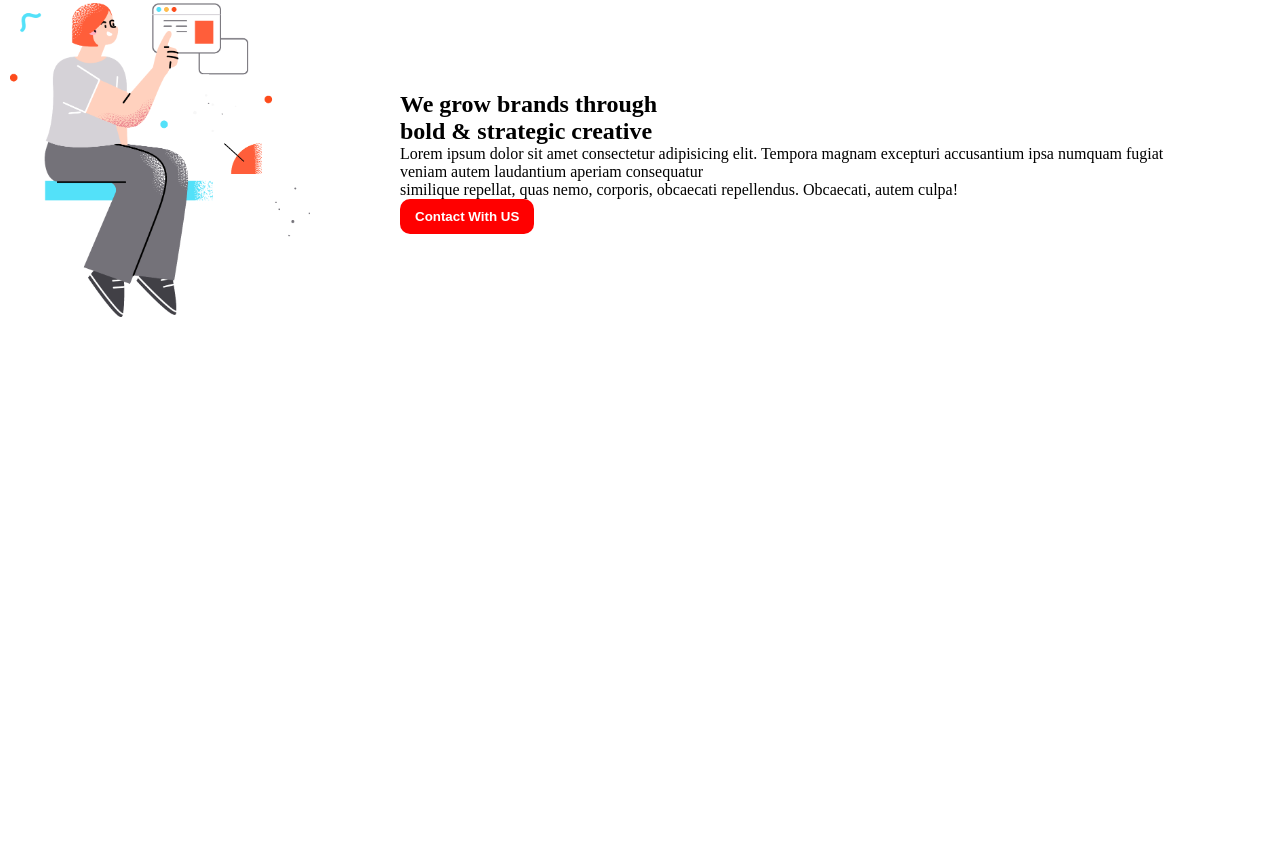
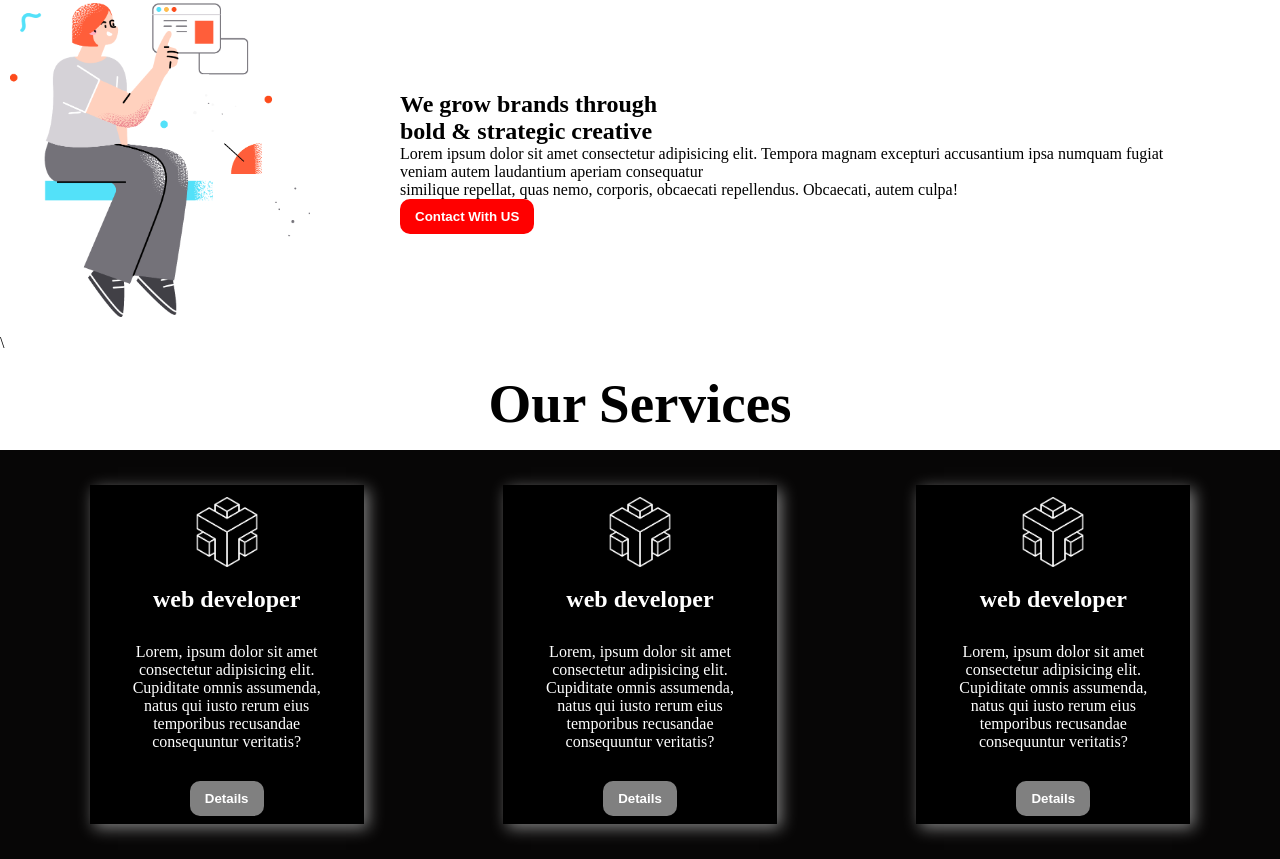
Before and after one commit to AlAminii/create-website, a plain HTML site: page index.html in a window 1280 px wide. Shown: the part 975-1834 px from the top of the page. Before the commit the page ends 1309 px from the top, so only its background shows below. Drawn offline with Linux system fonts and the light colour scheme.

Commit message:
final commit

```diff
--- a/index.html
+++ b/index.html
@@ -54,6 +54,30 @@
         </div>
     </div>
    </section>
+   <!-- service section -->\
+   <section>
+    <h1 class="about-title">Our Services</h1>
+    <div class="services-content">
+    <div class="box">
+        <img class="icon" src="./imag/icon/0.png" alt="">
+        <h1 class="hl">web developer</h1>
+        <p class="pl">Lorem, ipsum dolor sit amet consectetur adipisicing elit. Cupiditate omnis assumenda, natus qui iusto rerum eius temporibus recusandae consequuntur veritatis?</p>
+        <button class="btn btn-box">Details</button>
+    </div>
+    <div class="box">
+        <img class="icon" src="./imag/icon/0.png" alt="">
+        <h1 class="hl">web developer</h1>
+        <p class="pl">Lorem, ipsum dolor sit amet consectetur adipisicing elit. Cupiditate omnis assumenda, natus qui iusto rerum eius temporibus recusandae consequuntur veritatis?</p>
+        <button class="btn btn-box">Details</button>
+    </div>
+    <div class="box">
+        <img class="icon" src="./imag/icon/0.png" alt="">
+        <h1 class="hl">web developer</h1>
+        <p class="pl">Lorem, ipsum dolor sit amet consectetur adipisicing elit. Cupiditate omnis assumenda, natus qui iusto rerum eius temporibus recusandae consequuntur veritatis?</p>
+        <button class="btn btn-box">Details</button>
+    </div>
+    </div>
+   </section>
   </main>
   <footer></footer>
 </body>
--- a/style.css
+++ b/style.css
@@ -86,3 +86,34 @@
     padding: 60px;
 
 }
+.box{
+    width: 250px;
+    height: 315px;
+    box-shadow: 4px 4px 15px gray;
+    background-color: black;
+    text-align: center;
+    color: white;
+    padding: 12px;
+    margin: 15px;
+
+}
+.icon{
+    width: 70px;
+}
+.btn-box{
+    background-color: gray;
+    margin-top: 15px;
+}
+.hl{
+    padding: 15px;
+}
+.pl{
+    padding: 15px;
+}
+.services-content{
+    display: flex;
+    justify-content: space-around;
+    padding: 20px;
+    background-color: #070606;
+
+}
```
